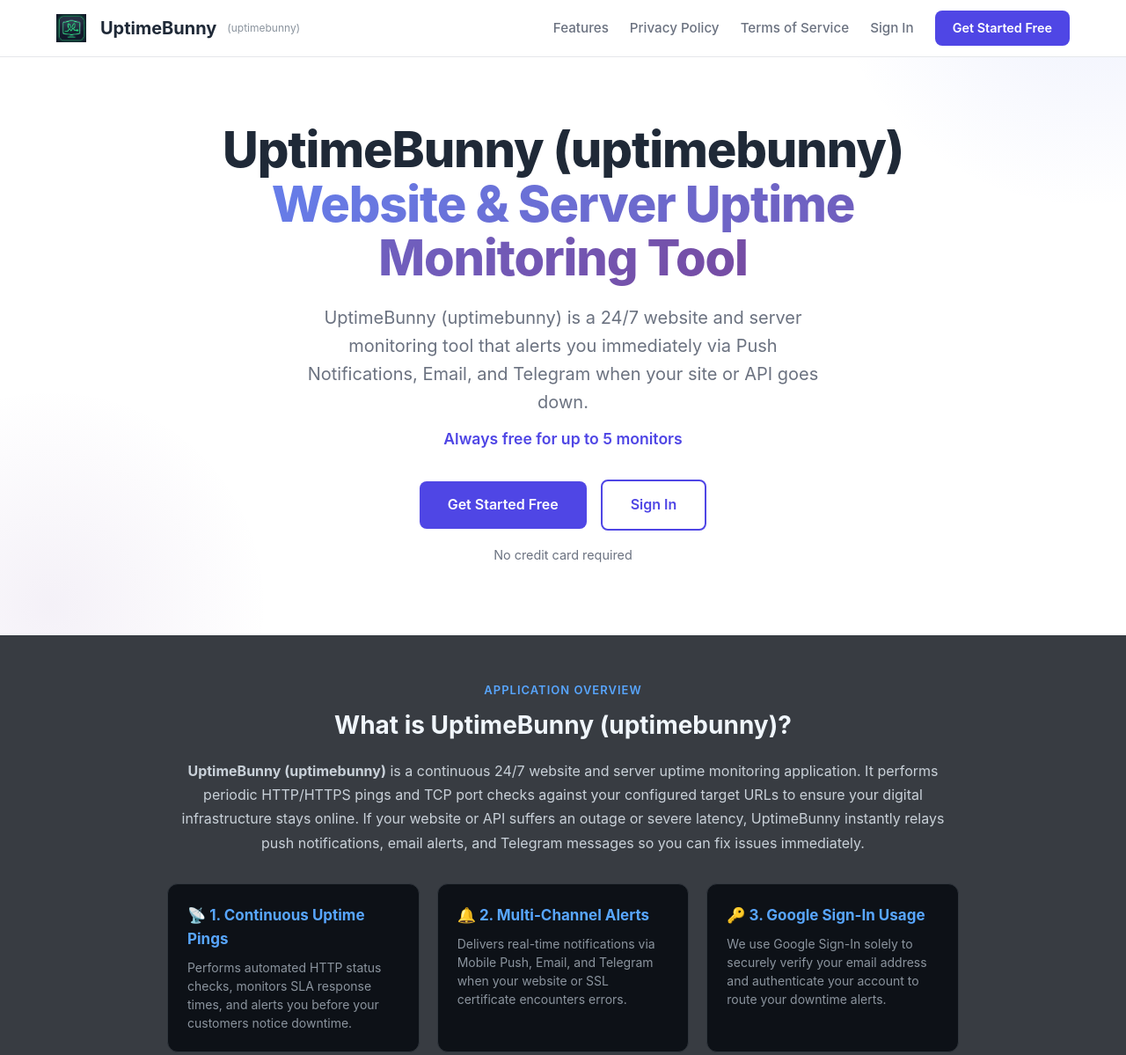
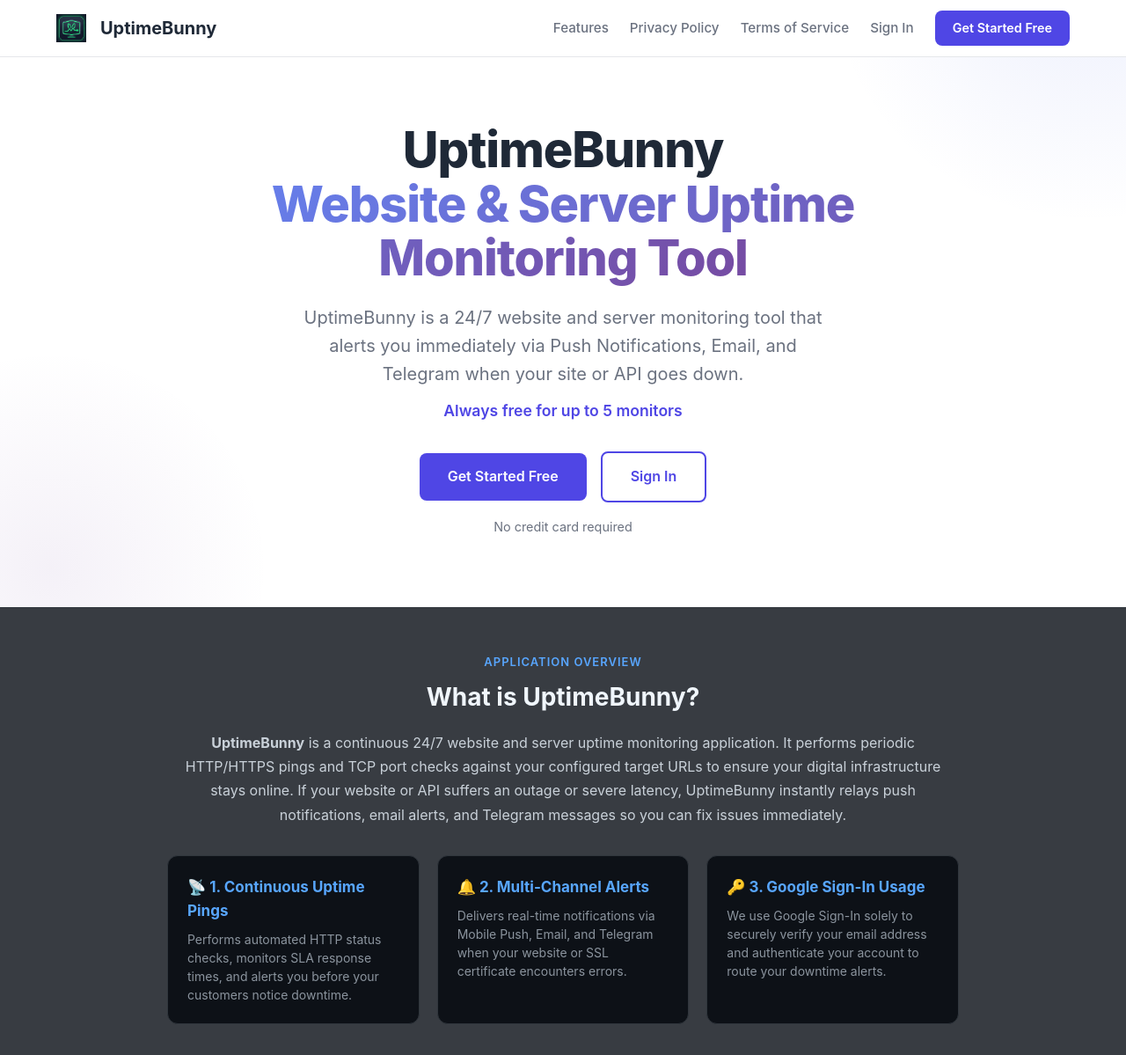
Before and after one commit to chandchv/rx-monitor, a website: page public/landing.html in a window 1280 px wide. Shown: the top 1199 px of the page at 88% size. Drawn offline with Linux system fonts and the light colour scheme.

Commit message:
fix: clean brand name UptimeBunny

```diff
--- a/public/landing.html
+++ b/public/landing.html
@@ -3,17 +3,17 @@
 <head>
   <meta charset="UTF-8">
   <meta name="viewport" content="width=device-width, initial-scale=1.0">
-  <title>UptimeBunny (uptimebunny) - Free Uptime Monitoring for Websites, APIs &amp; Servers</title>
+  <title>UptimeBunny - Free Uptime Monitoring for Websites, APIs &amp; Servers</title>
   <link rel="icon" type="image/png" href="/assets/favicon.png">
-  <meta name="description" content="UptimeBunny (uptimebunny) is a real-time website and server monitoring tool that alerts you immediately when your site, API, or server goes down. Free uptime monitoring with instant alerts, SSL tracking, and status pages.">
+  <meta name="description" content="UptimeBunny is a real-time website and server monitoring tool that alerts you immediately when your site, API, or server goes down. Free uptime monitoring with instant alerts, SSL tracking, and status pages.">
   <meta name="keywords" content="uptimebunny, uptime bunny, uptime monitoring, website monitoring, API monitoring, server monitoring, SSL certificate monitoring, status page, response time analytics">
-  <meta property="og:title" content="UptimeBunny (uptimebunny) - Free Uptime Monitoring for Websites, APIs &amp; Servers">
+  <meta property="og:title" content="UptimeBunny - Free Uptime Monitoring for Websites, APIs &amp; Servers">
   <meta property="og:description" content="Know when your site goes down before your users do. UptimeBunny provides real-time website monitoring with instant outage alerts and SSL tracking.">
   <meta property="og:type" content="website">
   <meta property="og:url" content="https://uptimebunny.com">
-  <meta property="og:site_name" content="UptimeBunny (uptimebunny)">
+  <meta property="og:site_name" content="UptimeBunny">
   <meta name="twitter:card" content="summary_large_image">
-  <meta name="twitter:title" content="UptimeBunny (uptimebunny) - Free Uptime Monitoring">
+  <meta name="twitter:title" content="UptimeBunny - Free Uptime Monitoring">
   <meta name="twitter:description" content="Monitor websites, APIs, and servers. Get instant alerts when your service experiences downtime.">
   <link rel="canonical" href="https://uptimebunny.com">
   <link rel="stylesheet" href="landing.css">
@@ -27,7 +27,7 @@
     "alternateName": "uptimebunny",
     "applicationCategory": "DeveloperApplication",
     "operatingSystem": "Web, Android, iOS",
-    "description": "UptimeBunny (uptimebunny) is a website monitoring tool that alerts you when your site goes down, offering HTTP/HTTPS status checks, SSL certificate tracking, and server metrics.",
+    "description": "UptimeBunny is a website monitoring tool that alerts you when your site goes down, offering HTTP/HTTPS status checks, SSL certificate tracking, and server metrics.",
     "offers": [
       {
         "@type": "Offer",
@@ -51,10 +51,9 @@
   <!-- Navigation -->
   <nav class="landing-nav" aria-label="Main navigation">
     <div class="landing-container">
-      <a href="/" class="landing-nav__logo" aria-label="UptimeBunny (uptimebunny) home">
+      <a href="/" class="landing-nav__logo" aria-label="UptimeBunny home">
         <img src="/assets/logo.png" alt="UptimeBunny" style="height:32px; width:auto; vertical-align:middle; margin-right:8px;">
         <span style="font-weight: 700; font-size: 20px;">UptimeBunny</span>
-        <span style="font-size: 12px; color: #8b949e; margin-left: 4px; font-weight: 400;">(uptimebunny)</span>
       </a>
       <button class="landing-nav__hamburger" aria-label="Toggle navigation menu" aria-expanded="false">
         <span></span>
@@ -76,8 +75,8 @@
     <section class="hero">
       <div class="landing-container">
         <div class="hero__content">
-          <h1 class="hero__headline">UptimeBunny (uptimebunny)<br><span class="hero__headline-accent">Website &amp; Server Uptime Monitoring Tool</span></h1>
-          <p class="hero__subheadline">UptimeBunny (uptimebunny) is a 24/7 website and server monitoring tool that alerts you immediately via Push Notifications, Email, and Telegram when your site or API goes down.</p>
+          <h1 class="hero__headline">UptimeBunny<br><span class="hero__headline-accent">Website &amp; Server Uptime Monitoring Tool</span></h1>
+          <p class="hero__subheadline">UptimeBunny is a 24/7 website and server monitoring tool that alerts you immediately via Push Notifications, Email, and Telegram when your site or API goes down.</p>
           <p class="hero__free-message">Always free for up to 5 monitors</p>
           <div class="hero__cta-group">
             <a href="/dashboard" class="btn-primary" aria-label="Get started free - create your account">Get Started Free</a>
@@ -93,9 +92,9 @@
       <div class="landing-container">
         <div style="max-width: 900px; margin: 0 auto; text-align: center;">
           <span style="font-size: 13px; font-weight: 600; text-transform: uppercase; letter-spacing: 1px; color: #58a6ff;">Application Overview</span>
-          <h2 style="font-size: 28px; font-weight: 700; color: #f0f6fc; margin-top: 6px; margin-bottom: 16px;">What is UptimeBunny (uptimebunny)?</h2>
+          <h2 style="font-size: 28px; font-weight: 700; color: #f0f6fc; margin-top: 6px; margin-bottom: 16px;">What is UptimeBunny?</h2>
           <p style="font-size: 16px; color: #c9d1d9; line-height: 1.7; margin-bottom: 32px;">
-            <strong>UptimeBunny (uptimebunny)</strong> is a continuous 24/7 website and server uptime monitoring application. It performs periodic HTTP/HTTPS pings and TCP port checks against your configured target URLs to ensure your digital infrastructure stays online. If your website or API suffers an outage or severe latency, UptimeBunny instantly relays push notifications, email alerts, and Telegram messages so you can fix issues immediately.
+            <strong>UptimeBunny</strong> is a continuous 24/7 website and server uptime monitoring application. It performs periodic HTTP/HTTPS pings and TCP port checks against your configured target URLs to ensure your digital infrastructure stays online. If your website or API suffers an outage or severe latency, UptimeBunny instantly relays push notifications, email alerts, and Telegram messages so you can fix issues immediately.
           </p>
 
           <div style="display: grid; grid-template-columns: repeat(auto-fit, minmax(260px, 1fr)); gap: 20px; text-align: left;">
```
Also changed, not shown: public/status.html (+2 -2 lines).
